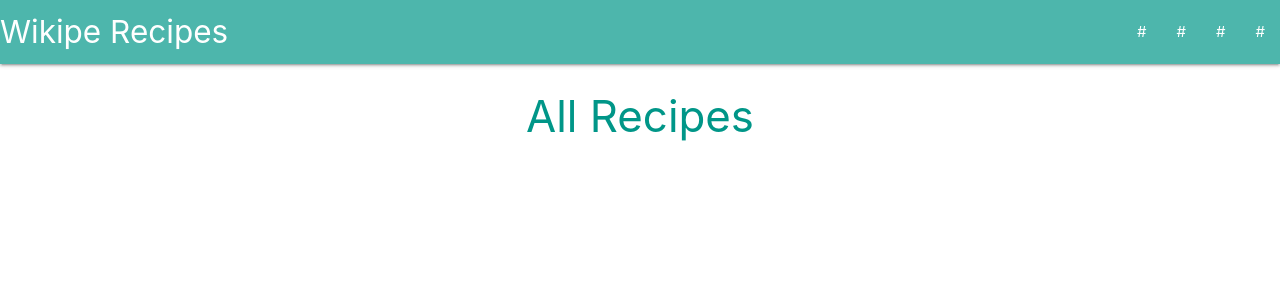
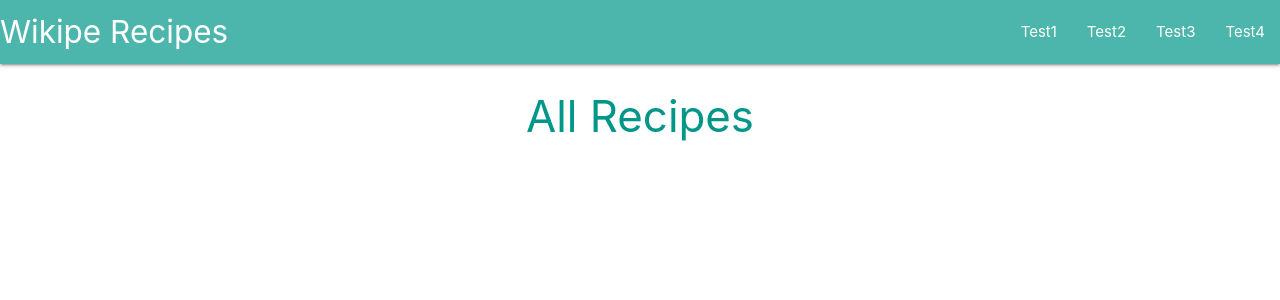
Before and after one commit to Code-Institute-Submissions/Daffie95-wikipies-MS3_MayResub, a Flask app: page / in a window 1280 px wide. Shown: the top 300 px of the page. Run offline with Flask 2, Linux system fonts and the light colour scheme; some libraries are stand-ins or nearby versions.

Commit message:
updated placeholder <a> text

```diff
--- a/templates/base.html
+++ b/templates/base.html
@@ -25,10 +25,10 @@
                     <a href="{{ url_for('frontpage') }}" class="brand-logo">Wikipe Recipes</a>
                     <a href="#" data-target="mobile-demo" class="sidenav-trigger right"><i class="fas fa-bars"></i></a>
                     <ul class="right hide-on-med-and-down">
-                        <li><a href="#">#</a></li>
-                        <li><a href="#">#</a></li>
-                        <li><a href="#">#</a></li>
-                        <li><a href="#">#</a></li>
+                        <li><a href="#">Test1</a></li>
+                        <li><a href="#">Test2</a></li>
+                        <li><a href="#">Test3</a></li>
+                        <li><a href="#">Test4</a></li>
                     </ul>
                 </div>
             </nav>
@@ -37,10 +37,10 @@
                 <li>
                     <h4 class="center-align teal-text text-darken 4">#</h4>
                 </li>
-                <li><a href="#">#</a></li>
-                <li><a href="#">#</a></li>
-                <li><a href="#">#</a></li>
-                <li><a href="#">#</a></li>
+                <li><a href="#">Test1</a></li>
+                <li><a href="#">Test2</a></li>
+                <li><a href="#">Test3</a></li>
+                <li><a href="#">Test4</a></li>
             </ul>
 
         </header>
```
